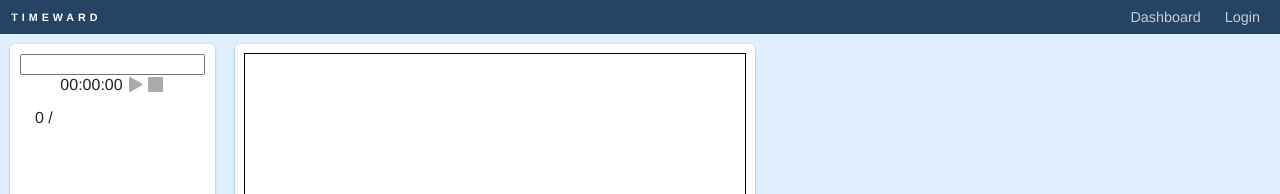
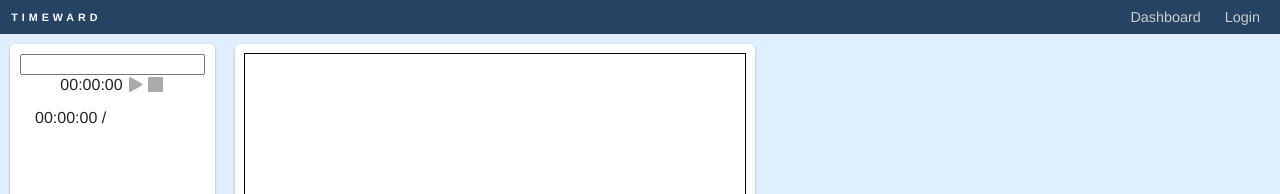
Before and after one commit to rpivo/timeward-react, a React app: page / in a window 1280 px wide. Shown: the top 194 px of the page. Built offline with nearby package versions, Linux system fonts and the light colour scheme; the HTML template or start-up script is replaced by a standard one.

Commit message:
display records as timestrings

```diff
--- a/src/components/Timesheet.tsx
+++ b/src/components/Timesheet.tsx
@@ -1,5 +1,6 @@
 import React, { useContext } from 'react';
 import { DashboardContext } from '@pages/Dashboard';
+import { constructStringFromSeconds } from '@utilities/time';
 import { StyledTimesheet, StyledRecord } from '@styles/components/Timesheet.styled';
 
 type TimesheetProps = { children: React.ReactNode };
@@ -11,7 +12,10 @@ const Record: React.FC = (): JSX.Element => {
   return (
     <>
       {store.map((record, index) =>
-        <StyledRecord key={index}>{record.seconds} / {record.label}</StyledRecord>)}
+        <StyledRecord key={index}>
+          { constructStringFromSeconds(record.seconds) } / {record.label}
+        </StyledRecord>
+      )}
     </>
   );
 };
--- /dev/null
+++ b/src/utilities/time.ts
@@ -0,0 +1,2 @@
+export const constructStringFromSeconds = (seconds: number): string =>
+  new Date(seconds * 1000).toISOString().substr(11, 8);
```
Also changed, not shown: 1 other file (tests, documents, lock files or other folders).
